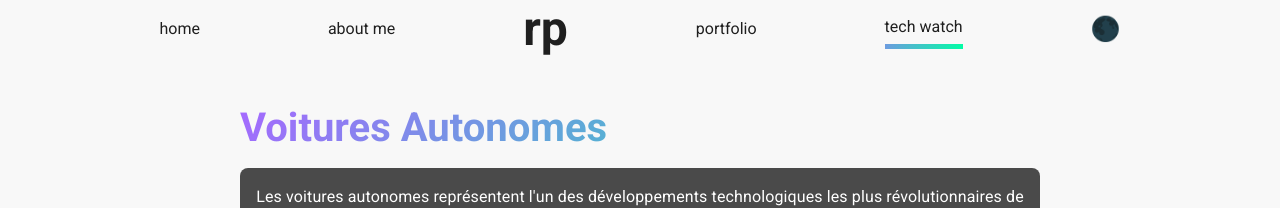
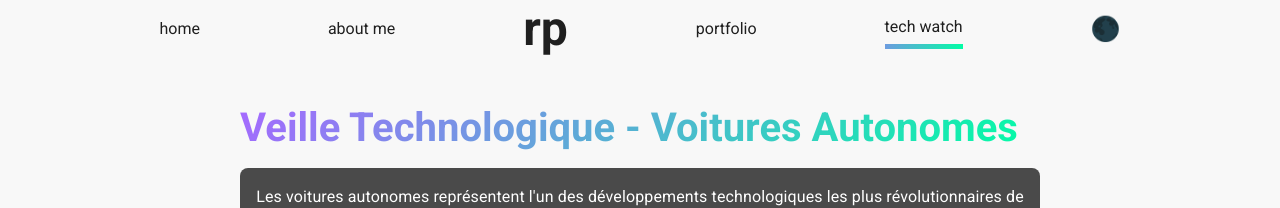
Before and after one commit to romainp12/portfolio, a React (Create React App) app: page /techwatch in a window 1280 px wide. Shown: the top 208 px of the page. Built offline with nearby package versions, Linux system fonts and the light colour scheme; the HTML template or start-up script is replaced by a standard one.

Commit message:
Update Techwatch.js

```diff
--- a/src/components/techwatch/Techwatch.js
+++ b/src/components/techwatch/Techwatch.js
@@ -26,7 +26,7 @@ export default function Techwatch() {
             fontSize: { xs: '1.8rem', sm: '2.2rem', md: '2.5rem' }
           }}
         >
-          Voitures Autonomes
+          Veille Technologique - Voitures Autonomes
         </Typography>
 
         <Typography
```
